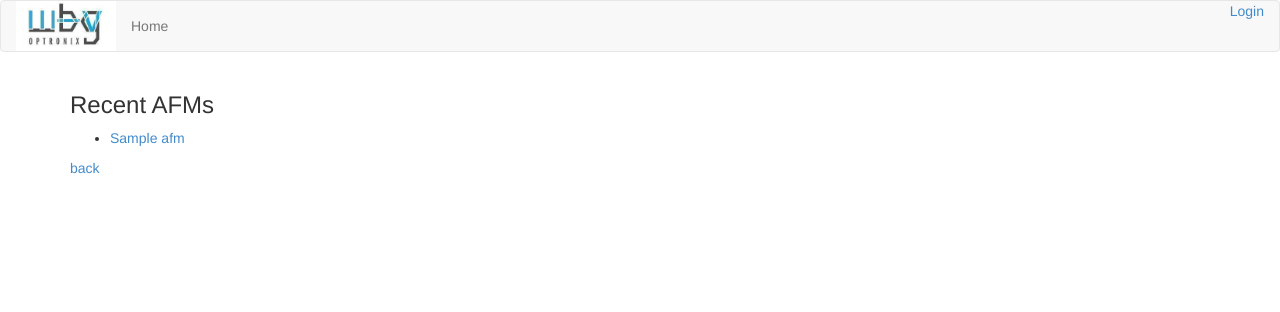
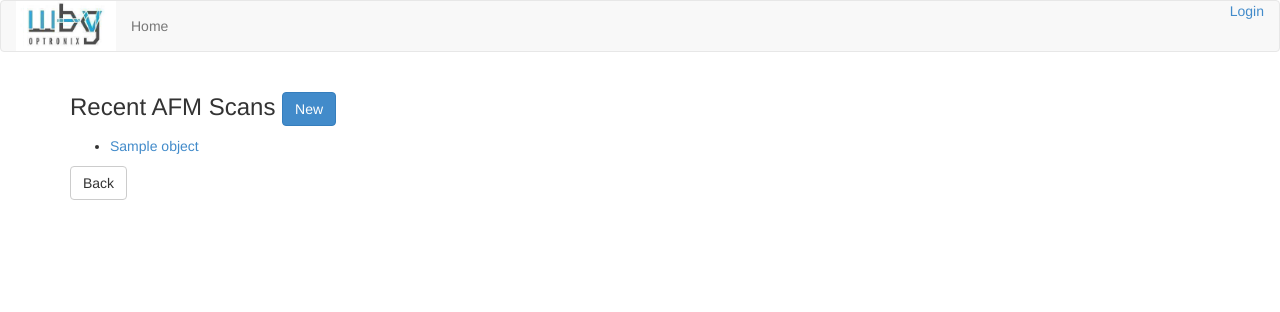
Before and after one commit to emergence-lab/emergence-lab, a Django app: template templates/afm/afm_list.html in a window 1280 px wide. Shown: the top 312 px of the page. Run offline with Django 3.2, Linux system fonts and the light colour scheme; the template is opened without the code that fills it: most values are stand-ins (such as "Sample title", 1, 10 or a date in 2020); some libraries are stand-ins or nearby versions.

Commit message:
Updated afm templates for style

```diff
--- a/templates/afm/afm_delete.html
+++ b/templates/afm/afm_delete.html
@@ -28,6 +28,5 @@
     {% endif %}
 
     <a href="{% url 'afm_detail' pk=afm.id %}">back</a>
-
 </div>
 {% endblock %}
--- a/templates/afm/afm_list.html
+++ b/templates/afm/afm_list.html
@@ -4,16 +4,16 @@
 
 {% block content %}
 <div class="container">
-        <h3>Recent AFMs</h3>
+    <h3>Recent AFM Scans <a class="btn btn-primary" href="{% url 'afm_create' %}">New</a></h3>
 
     <ul>
-        {% for afm in object_list %}
+    {% for object in object_list %}
         <li>
-                <a href="{% url 'afm_detail' pk=afm.id %}">{{afm}}</a>
+            <a href="{% url 'afm_detail' pk=object.id %}">{{object}}</a>
         </li>
     {% endfor %}
     </ul>
 
-        <a href="{% url 'home' %}">back</a>
+    <a class="btn btn-default" href="{% url 'home' %}">Back</a>
 </div>
 {% endblock %}
```
Also changed, not shown: templates/afm/afm_create.html (indentation only), templates/afm/afm_detail.html (indentation only), templates/afm/afm_update.html (indentation only). Lines whose indentation alone changed are shown as unchanged.
